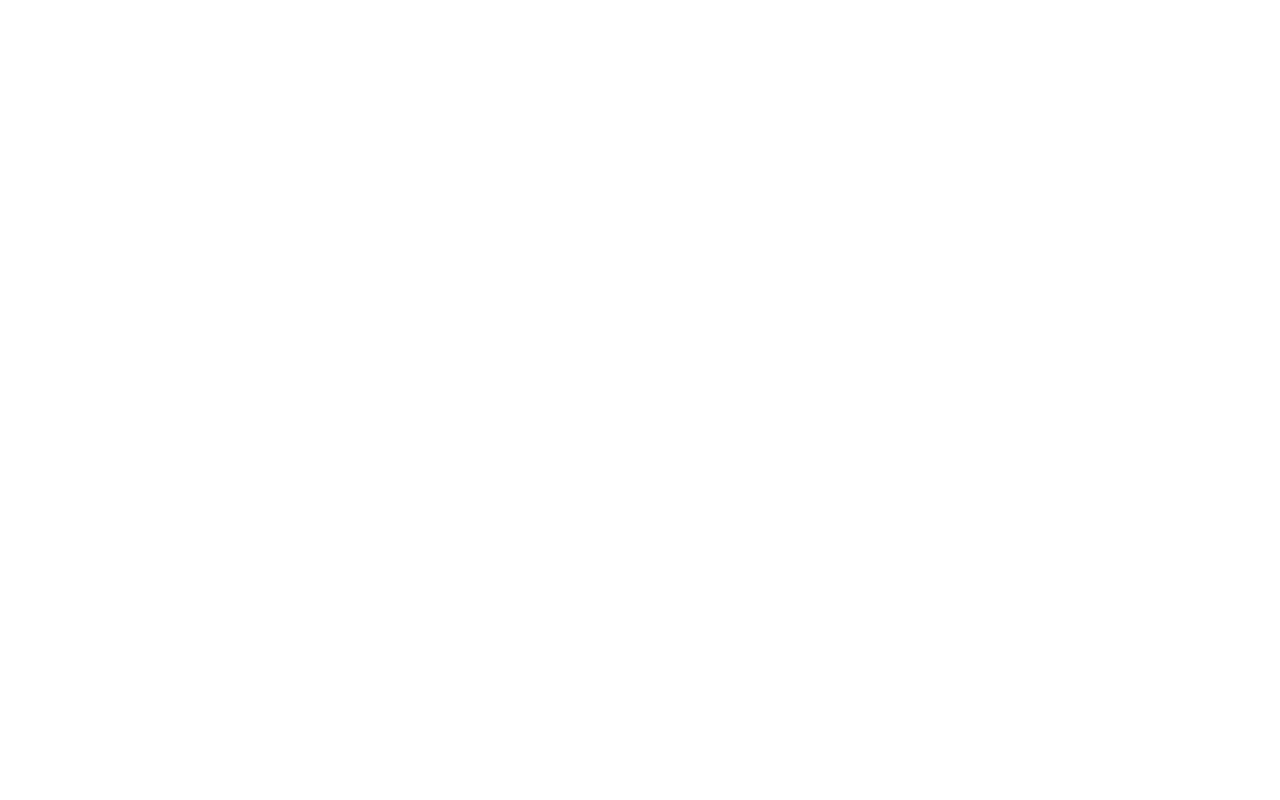
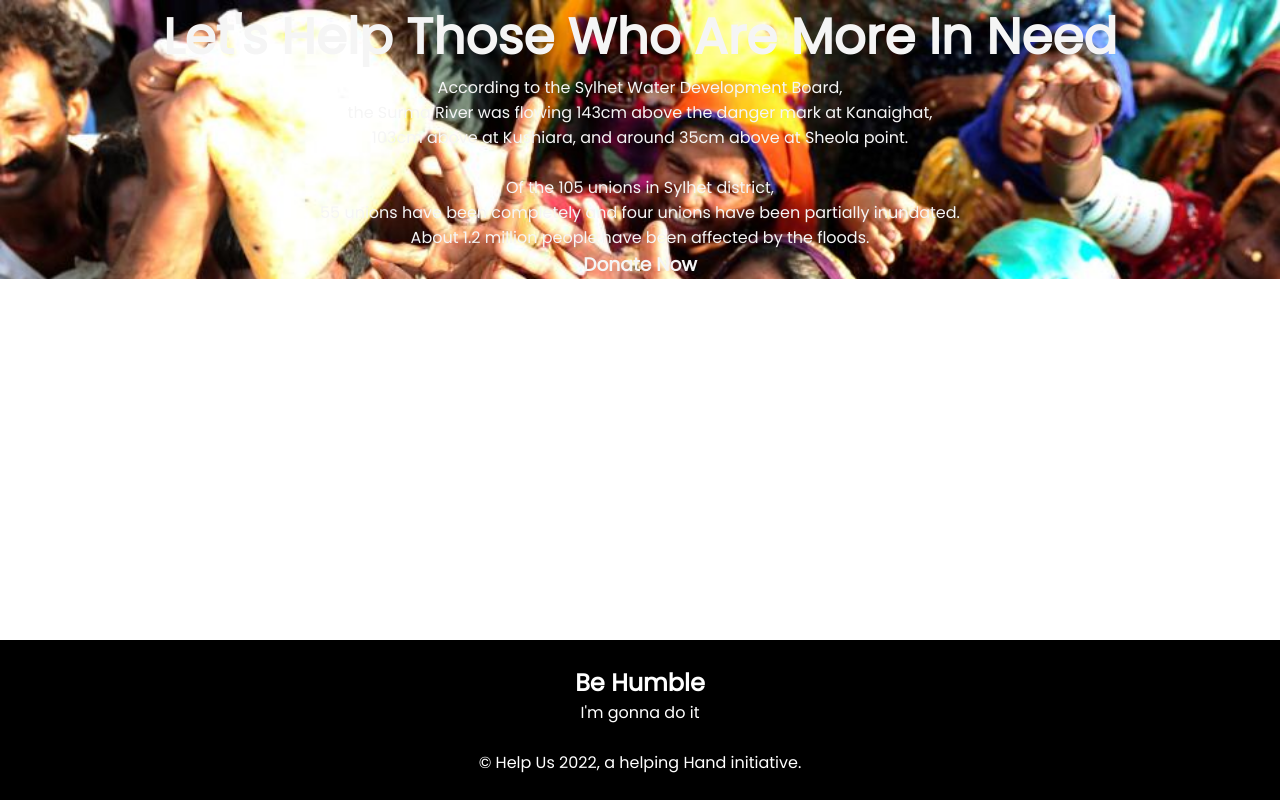
Before and after one commit to mdOmarfaruk151/help-us-portfolio, a plain HTML site: page index.html in a window 1280 px wide. Drawn offline with Linux system fonts and the light colour scheme.

Commit message:
top & footer

```diff
--- a/index.html
+++ b/index.html
@@ -1,22 +1,57 @@
 <!DOCTYPE html>
 <html lang="en">
+
 <head>
     <meta charset="UTF-8">
     <meta http-equiv="X-UA-Compatible" content="IE=edge">
     <meta name="viewport" content="width=device-width, initial-scale=1.0">
     <title>Help Us Portfolio</title>
+
+    <link rel="preconnect" href="https://fonts.googleapis.com">
+    <link rel="preconnect" href="https://fonts.gstatic.com" crossorigin>
+    <link href="https://fonts.googleapis.com/css2?family=Poppins&display=swap" rel="stylesheet">
+
     <link rel="stylesheet" href="style.css">
 
+</head>
 
-
-</head>
 <body>
 
+    <section class="Top-head-body">
 
+        <h1 class="Top-head"> Let's Help Those Who Are More In Need</h1>
+        <p class="Top-head">
+            According to the Sylhet Water Development Board, <br> the Surma River was flowing 143cm above the danger
+            mark at
+            Kanaighat, <br> 103cm above at Kushiara, and around 35cm above at Sheola point. <br>
+
+            <br> Of the 105 unions in Sylhet district, <br> 55 unions have been completely and four unions have been
+            partially inundated. <br> About 1.2 million people have been affected by the floods.
+        </p>
+        <h3> Donate Now</h3>
+
+    </section>
 
 
 
 
 
 </body>
+<footer>
+    <div class="footer">
+
+        <br>
+        <h2>Be Humble</h2>
+        <P>
+            I'm gonna do it
+        </P>
+        <br>
+        <p>
+        <p>© Help Us 2022, a helping Hand initiative.</p>
+        </p>
+        <br>
+
+    </div>
+</footer>
+
 </html>
--- a/style.css
+++ b/style.css
@@ -0,0 +1,35 @@
+body {
+    font-family: 'Poppins', sans-serif;
+}
+
+* {
+    margin: 0;
+    padding: 0;
+}
+
+.Top-head-body {
+    background-image: url(images/donation0.jpg);
+    height: 100%;
+    w background-repeat: no-repeat;
+    background-size: cover;
+    text-align: center;
+    color: whitesmoke;
+}
+
+
+h1 {
+    font-size: 50px;
+    text-align: center;
+
+}
+
+.footer {
+    position: fixed;
+    left: 0;
+    bottom: 0;
+    width: 100%;
+    background-color: black;
+    color: white;
+    text-align: center;
+
+}
```
Also changed, not shown: icons/Frame-1.png (added), icons/food.png (added), icons/shelter.png (added), images/donation0.jpg (added), images/donation1.jpg (added), images/donation10.jpg (added), images/donation11.jpg (added), images/donation13.jpg (added), images/donation2.jpg (added), images/donation4.jpg (added), images/donation5.jpg (added), images/donation6.jpg (added), images/donation7.jpg (added), images/donation8.jpg (added), 1 more files, 2 other files.
